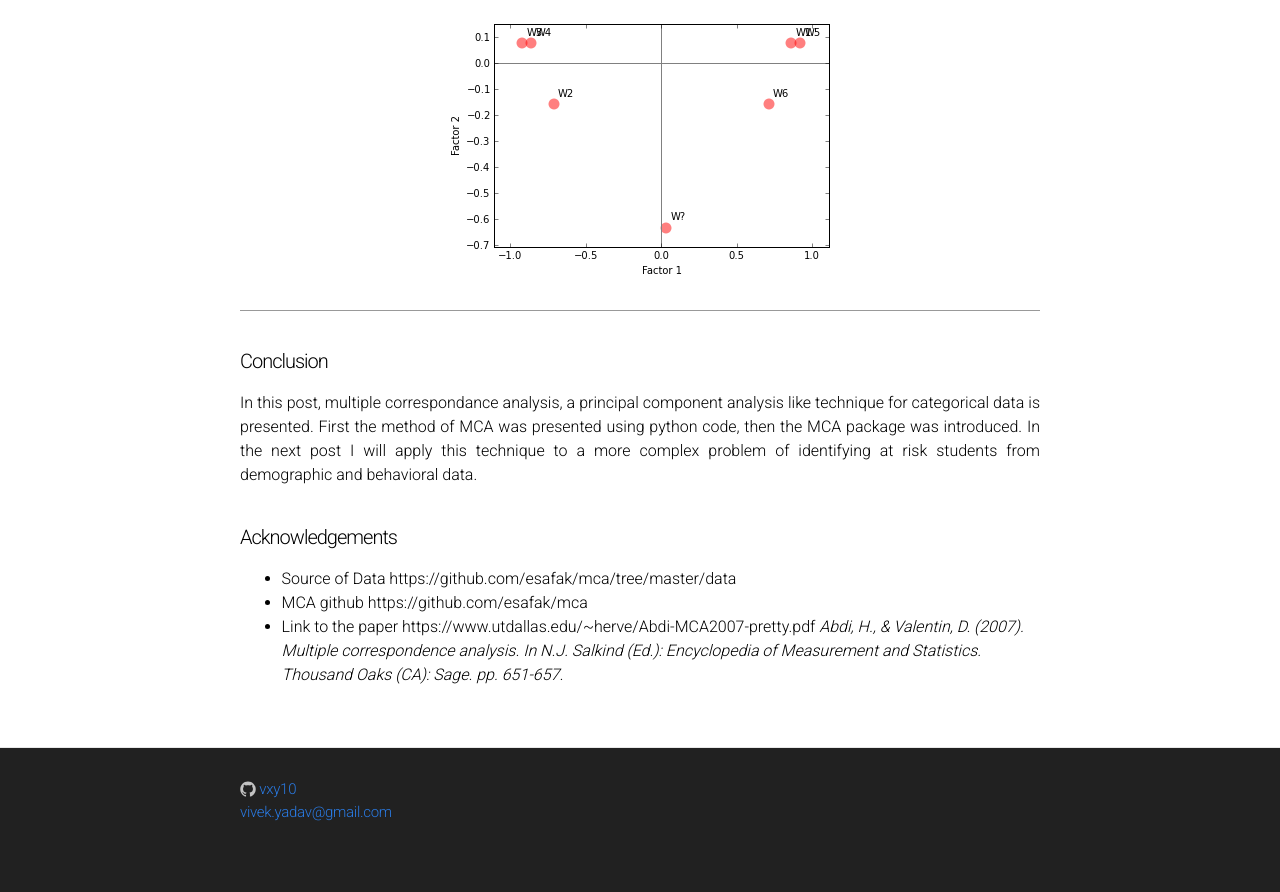
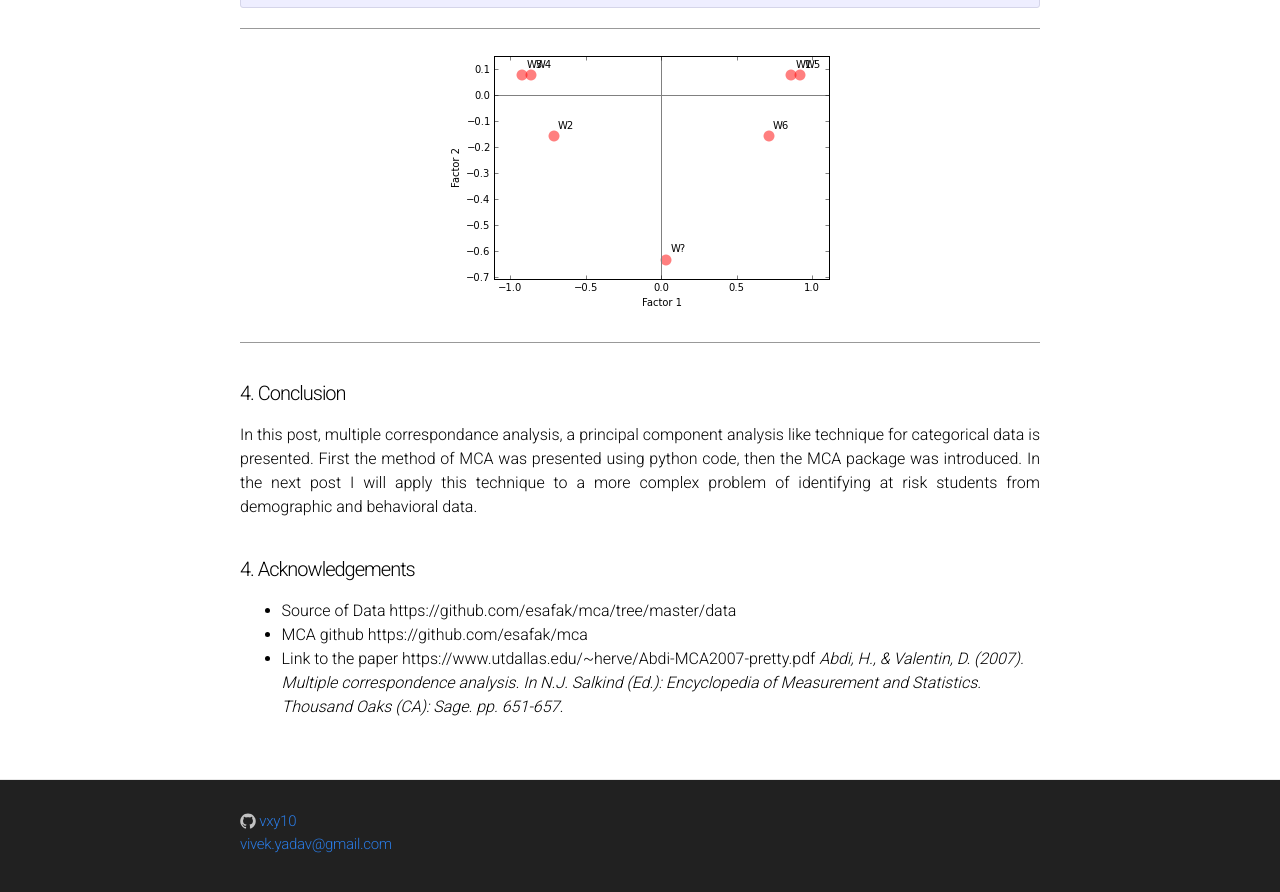
Before and after one commit to vxy10/vxy10.github.io, a Jekyll site: the page built from md/ds/main_MCA_illustration.md, in a window 1280 px wide and 900 px high, scrolled down 11249 px. Shown: the top 892 px of the window. Built offline with Jekyll 4.4.1, drawn with Linux system fonts in a browser that asks for light colours; formulas are drawn with MathJax 3; before the commit the page ends 12117 px from its top, so only the background shows below that.

Commit message:
corrected markdown format

````diff
--- a/md/ds/main_MCA_illustration.md
+++ b/md/ds/main_MCA_illustration.md
@@ -26,7 +26,7 @@
 
 MCA however is well suited for such applications. This post explores how MCA can be applied to understand effect of barrel, and how well do experts' ratings agree with one another.
 
-First the necessary packages are loaded.
+#### First the necessary packages are loaded.
 
 
 ```python
@@ -47,7 +47,7 @@
 pd.set_option('display.max_columns', 25)
 ```
 
-##### Reading wine data
+#### Reading wine data
 
 
 ```python
@@ -359,7 +359,7 @@
 
 PS: Percentage of variance explained by an eigen vector is also referred as its inertia.
 
-##### Normalize
+#### Normalize
 
 
 ```python
@@ -369,7 +369,7 @@
 Z = X_values/N_all
 ```
 
-##### Compute row and column sums
+#### Compute row and column sums
 
 
 ```python
@@ -382,7 +382,7 @@
 ```
 
 
-##### Compute residual
+#### Compute residual
 
 
 ```python
@@ -1069,11 +1069,11 @@
 </div>
 
 
-#### Conclusion
+#### 4. Conclusion
 
 In this post, multiple correspondance analysis, a principal component analysis like technique for categorical data is presented. First the method of MCA was presented using python code, then the MCA package was introduced. In the next post I will apply this technique to a more complex problem of identifying at risk students from demographic and behavioral data.
 
-#### Acknowledgements
+#### 4. Acknowledgements
 
 - Source of Data https://github.com/esafak/mca/tree/master/data
 - MCA github https://github.com/esafak/mca
````
Also changed, not shown: md/ds/MCA1.png (deleted), md/ds/MCA2.png (deleted).
